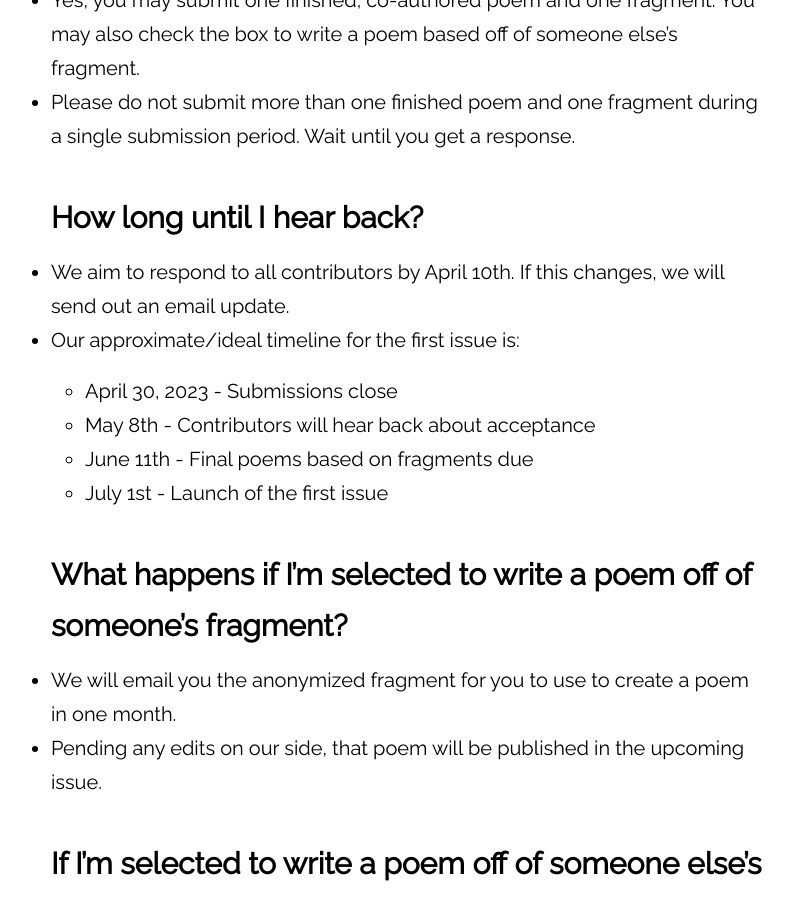
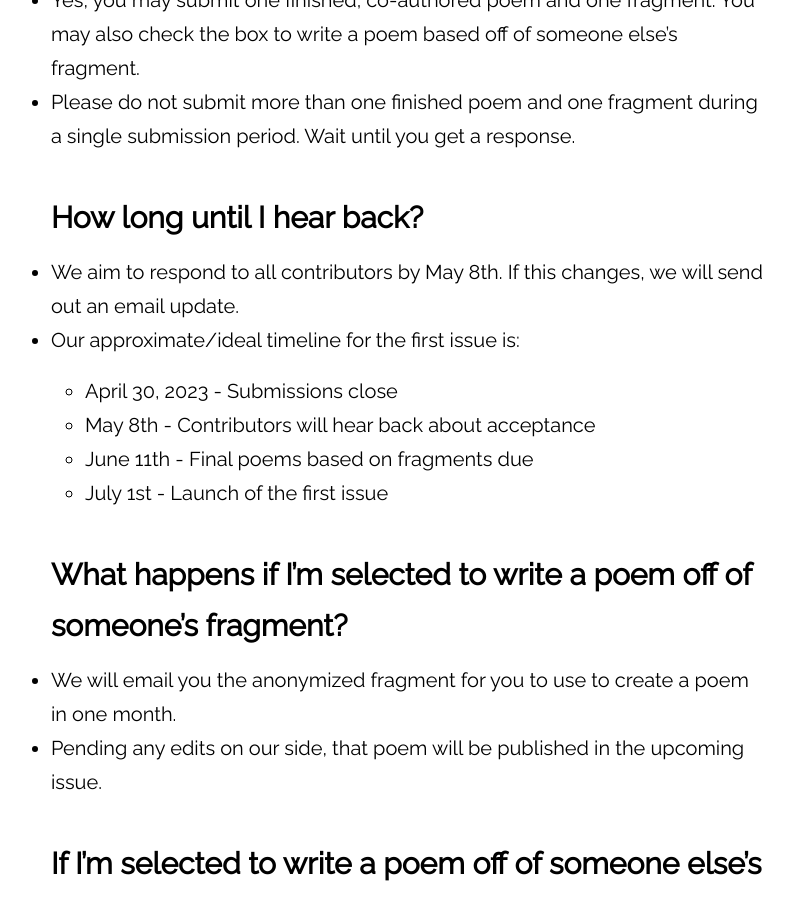
Before and after one commit to atmars77/atmars77.github.io, a Jekyll site: the page built from submit.md, in a window 1280 px wide and 900 px high, scrolled down 1889 px. Shown: the whole window, without its empty margins (232-1025 px from the left). Built offline with Jekyll 4.4.1, drawn with Linux system fonts in a browser that asks for light colours.

Commit message:
changed date

```diff
--- a/submit.md
+++ b/submit.md
@@ -37,7 +37,7 @@ To submit, fill out this [Google Form](https://docs.google.com/forms/d/e/1FAIpQL
 * Please do not submit more than one finished poem and one fragment during a single submission period. Wait until you get a response.
 
 ### How long until I hear back?
-* We aim to respond to all contributors by April 10th. If this changes, we will send out an email update.
+* We aim to respond to all contributors by May 8th. If this changes, we will send out an email update.
 * Our approximate/ideal timeline for the first issue is:
   * April 30, 2023 - Submissions close
   * May 8th - Contributors will hear back about acceptance
```
